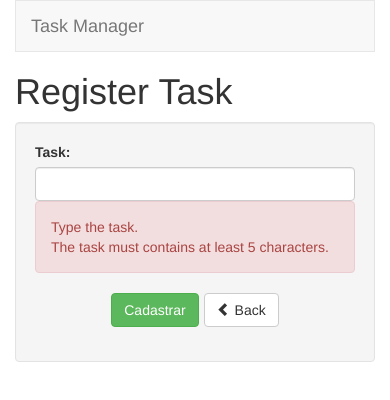
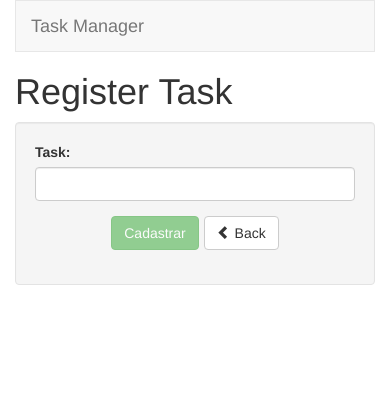
Before and after one commit to rubemfsv/Angular-Task-Manager, an Angular app: page /tasks/register in a window 390 px wide. Shown: the top 400 px of the page. Built offline with nearby package versions, Linux system fonts and the light colour scheme.

Commit message:
feature: add responsivity and connection to register module

```diff
--- a/src/app/tasks/register/register-task.component.html
+++ b/src/app/tasks/register/register-task.component.html
@@ -1,7 +1,7 @@
 <h1>Register Task</h1>
 
 <div class="well">
-  <form>
+  <form #formTask="ngForm">
     <div class="form-group">
       <label for="nome">Task:</label>
       <input
@@ -10,11 +10,18 @@
         id="nome"
         name="nome"
         minlength="5"
+        [(ngModel)]="task.name"
+        #name="ngModel"
         required
       />
-      <div class="alert alert-danger">
-        <div>Type the task.</div>
-        <div>The task must contains at least 5 characters.</div>
+      <div
+        *ngIf="name.errors && (name.dirty || name.touched)"
+        class="alert alert-danger"
+      >
+        <div [hidden]="!name.errors.required">Type the task.</div>
+        <div [hidden]="!name.errors.minlength">
+          The task must contains at least 5 characters.
+        </div>
       </div>
     </div>
     <div class="form-group text-center">
@@ -22,9 +29,11 @@
         style="margin-right: 5px"
         type="submit"
         class="btn btn-success"
+        (click)="register()"
         value="Cadastrar"
+        [disabled]="!formTask.form.valid"
       />
-      <a [routerLink]="['/tasks/list']" class="btn btn-default">
+      <a [routerLink]="['/tasks']" class="btn btn-default">
         <span
           class="glyphicon glyphicon-chevron-left"
           aria-hidden="true"
```
